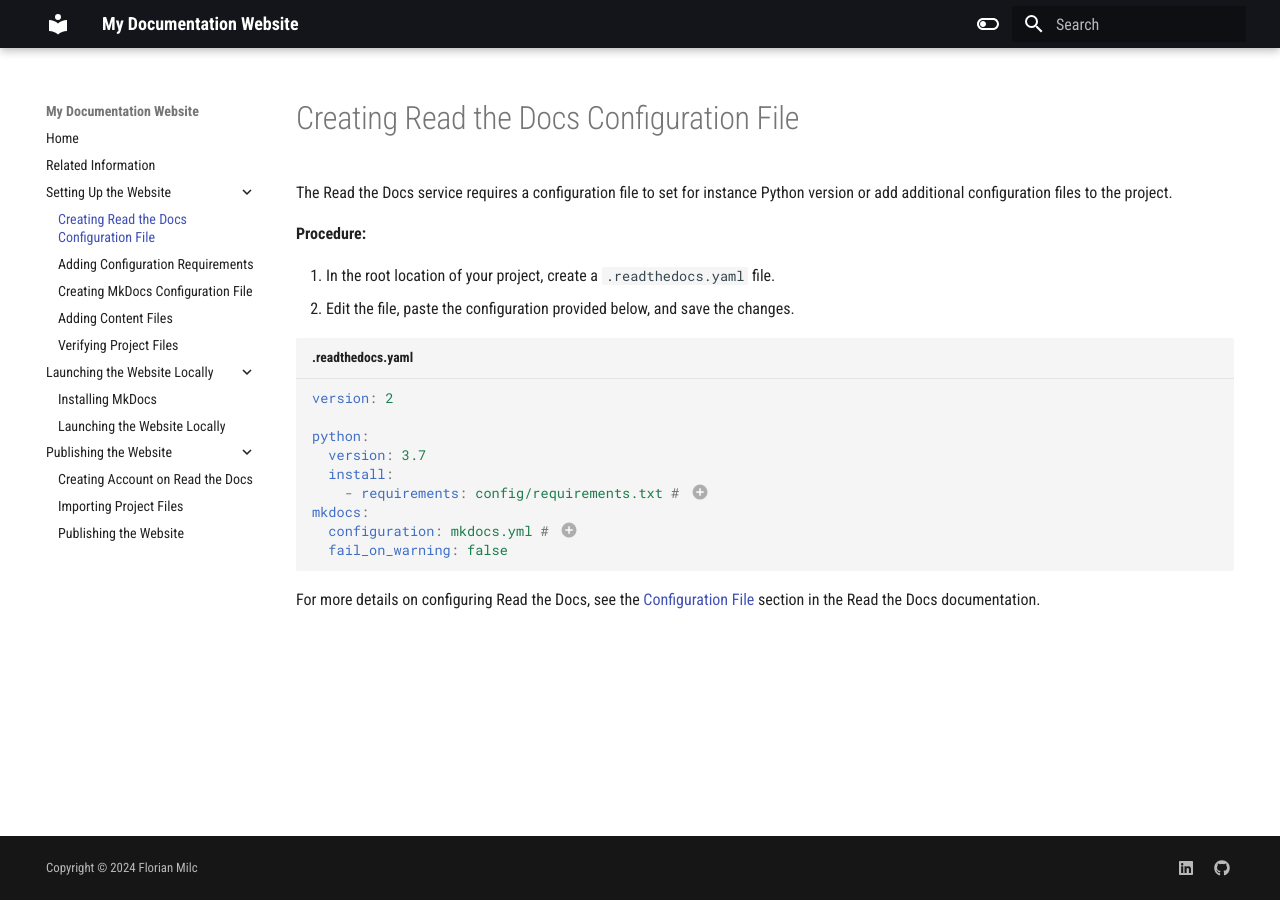
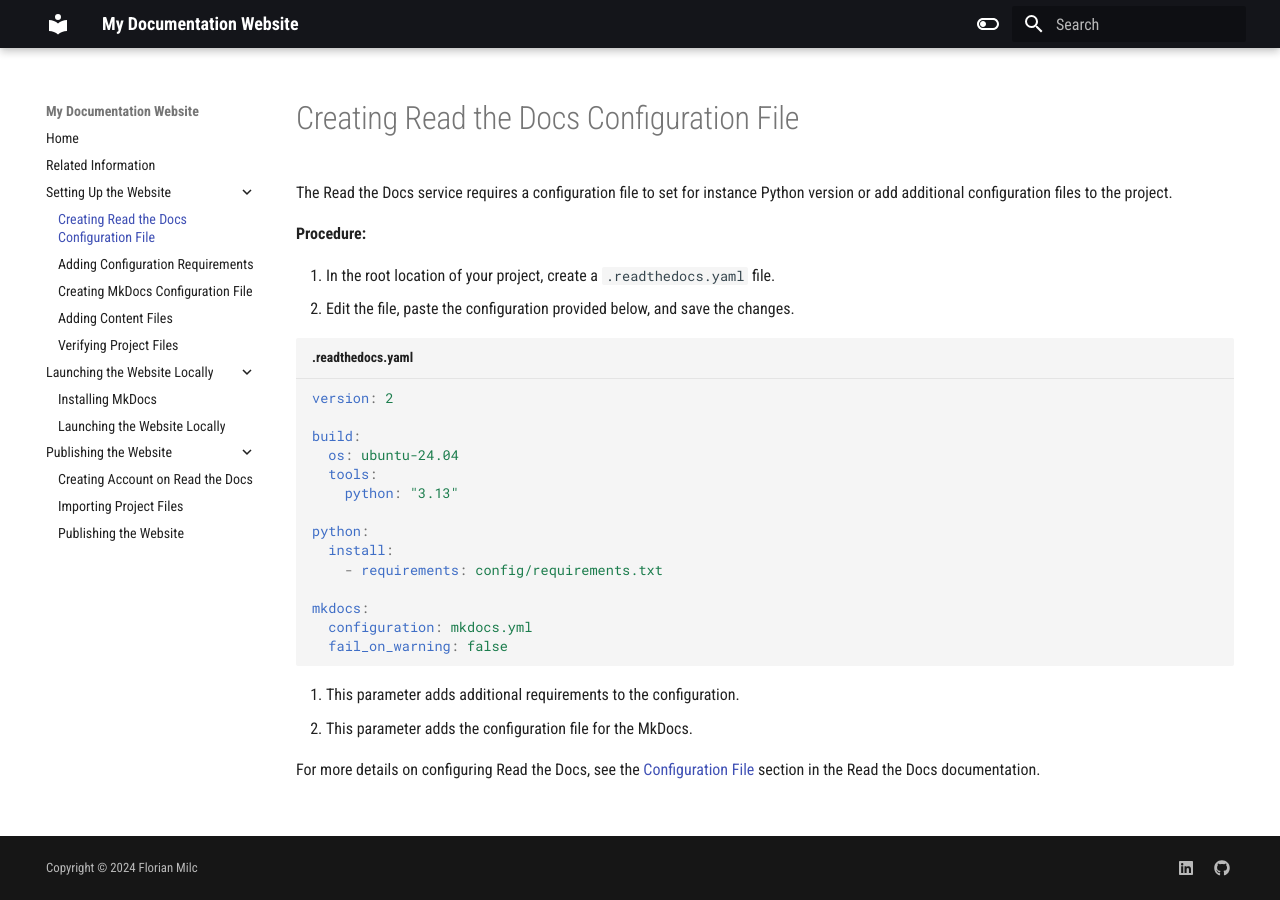
Before and after one commit to florianmilc/rtd-mkdocs, an MkDocs documentation site: the page built from docs/setting_up/creating_rdt.md, in a window 1280 px wide. Built offline with MkDocs 1.6.1 and Material for MkDocs 9.7.7, drawn with Linux system fonts in a browser that asks for light colours.

Commit message:
Update the configuration

````diff
--- a/docs/setting_up/creating_rdt.md
+++ b/docs/setting_up/creating_rdt.md
@@ -10,12 +10,17 @@ The Read the Docs service requires a configuration file to set for instance Pyth
 ``` yaml title=".readthedocs.yaml"
 version: 2
 
+build:
+  os: ubuntu-24.04
+  tools:
+    python: "3.13"
+
 python:
-  version: 3.7
   install:
-    - requirements: config/requirements.txt # (1)
+    - requirements: config/requirements.txt
+
 mkdocs:
-  configuration: mkdocs.yml # (2)
+  configuration: mkdocs.yml
   fail_on_warning: false
 ```
 
````
Also changed, not shown: docs/setting_up/adding_reqs.md (+4 -4 lines).
